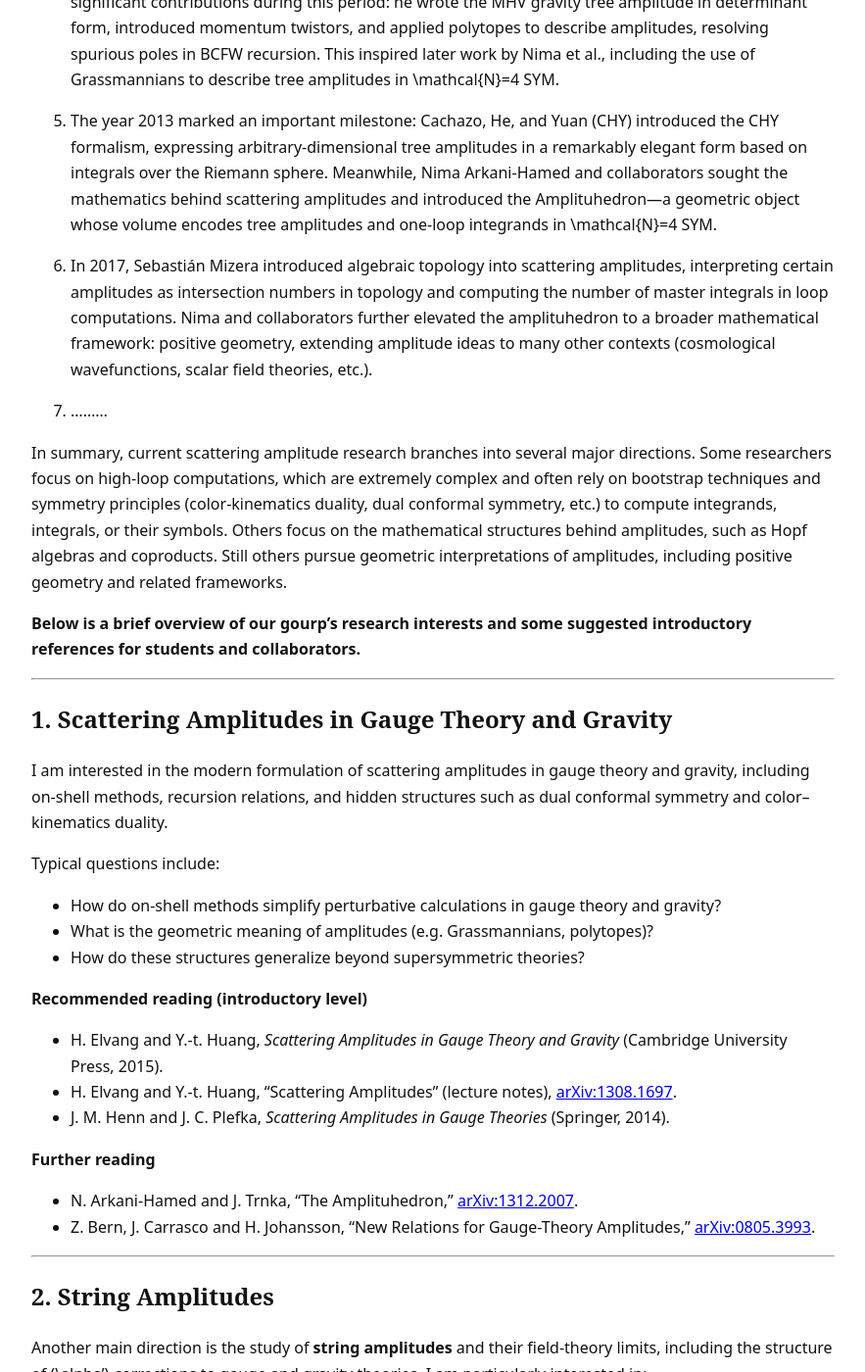
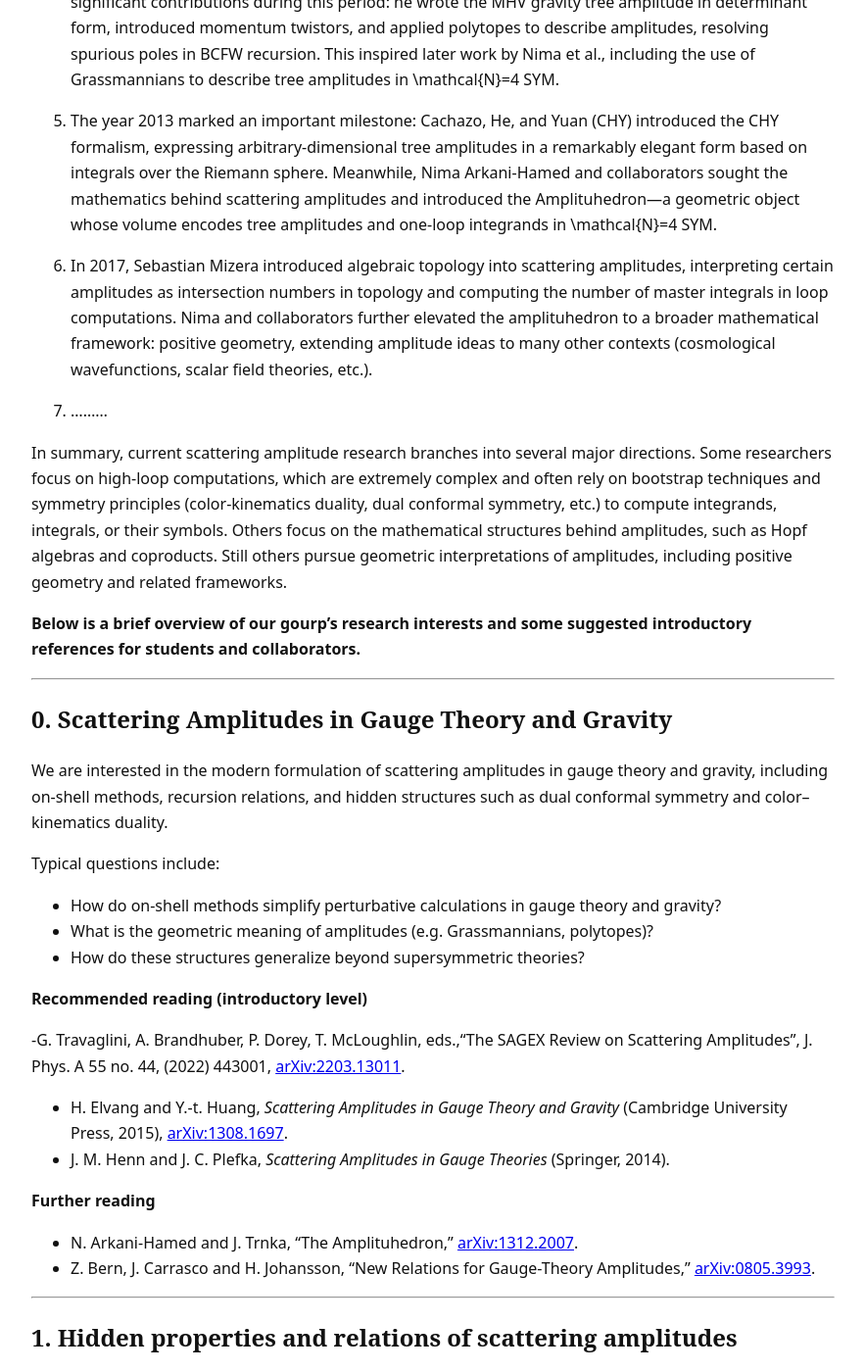
Before and after one commit to QuantumQ1/quantumq1.github.io, a Jekyll site: the page built from research.md, in a window 1280 px wide and 1400 px high, scrolled down 1205 px. Shown: the whole window at 98% size, without its empty margins (198-1081 px from the left). Built offline with Jekyll 4.4.1, drawn with Linux system fonts in a browser that asks for light colours; some of the changed text lies outside the part shown.

Commit message:
Update research.md

```diff
--- a/research.md
+++ b/research.md
@@ -25,7 +25,7 @@ Our gourp's research is broadly focused on **High-Energy Physics Theory**, espec
 
 5. The year 2013 marked an important milestone: Cachazo, He, and Yuan (CHY) introduced the CHY formalism, expressing arbitrary-dimensional tree amplitudes in a remarkably elegant form based on integrals over the Riemann sphere. Meanwhile, Nima Arkani-Hamed and collaborators sought the mathematics behind scattering amplitudes and introduced the Amplituhedron—a geometric object whose volume encodes tree amplitudes and one-loop integrands in \mathcal{N}=4 SYM.
 
-6. In 2017, Sebastián Mizera introduced algebraic topology into scattering amplitudes, interpreting certain amplitudes as intersection numbers in topology and computing the number of master integrals in loop computations. Nima and collaborators further elevated the amplituhedron to a broader mathematical framework: positive geometry, extending amplitude ideas to many other contexts (cosmological wavefunctions, scalar field theories, etc.).
+6. In 2017, Sebastian Mizera introduced algebraic topology into scattering amplitudes, interpreting certain amplitudes as intersection numbers in topology and computing the number of master integrals in loop computations. Nima and collaborators further elevated the amplituhedron to a broader mathematical framework: positive geometry, extending amplitude ideas to many other contexts (cosmological wavefunctions, scalar field theories, etc.).
 
 7. ………
 
@@ -38,9 +38,32 @@ Our gourp's research is broadly focused on **High-Energy Physics Theory**, espec
 
 ---
 
-## 1. Scattering Amplitudes in Gauge Theory and Gravity
+## 0. Scattering Amplitudes in Gauge Theory and Gravity
 
-I am interested in the modern formulation of scattering amplitudes in gauge theory and gravity, including on-shell methods, recursion relations, and hidden structures such as dual conformal symmetry and color–kinematics duality.
+We are interested in the modern formulation of scattering amplitudes in gauge theory and gravity, including on-shell methods, recursion relations, and hidden structures such as dual conformal symmetry and color–kinematics duality.
+
+Typical questions include:
+
+- How do on-shell methods simplify perturbative calculations in gauge theory and gravity?
+- What is the geometric meaning of amplitudes (e.g. Grassmannians, polytopes)?
+- How do these structures generalize beyond supersymmetric theories?
+
+**Recommended reading (introductory level)**
+
+-G. Travaglini, A. Brandhuber, P. Dorey, T. McLoughlin, eds.,“The SAGEX Review on Scattering Amplitudes”, J. Phys. A 55 no. 44, (2022) 443001, [arXiv:2203.13011](https://arxiv.org/abs/2203.13011).
+- H. Elvang and Y.-t. Huang, *Scattering Amplitudes in Gauge Theory and Gravity* (Cambridge University Press, 2015), [arXiv:1308.1697](https://arxiv.org/abs/1308.1697).
+- J. M. Henn and J. C. Plefka, *Scattering Amplitudes in Gauge Theories* (Springer, 2014).
+
+**Further reading**
+
+- N. Arkani-Hamed and J. Trnka, “The Amplituhedron,” [arXiv:1312.2007](https://arxiv.org/abs/1312.2007).
+- Z. Bern, J. Carrasco and H. Johansson, “New Relations for Gauge-Theory Amplitudes,” [arXiv:0805.3993](https://arxiv.org/abs/0805.3993).
+
+  ---
+
+## 1. Hidden properties and relations of scattering amplitudes
+
+Even though the study of scattering amplitudes is already well developed, many hidden properties and relations (such as the zeros, splitting, and universial expansion relations) have only been discovered recently. There remain mysteries yet to be uncovered, and we continue to seek a deeper understanding of scattering amplitudes.
 
 Typical questions include:
 
```
